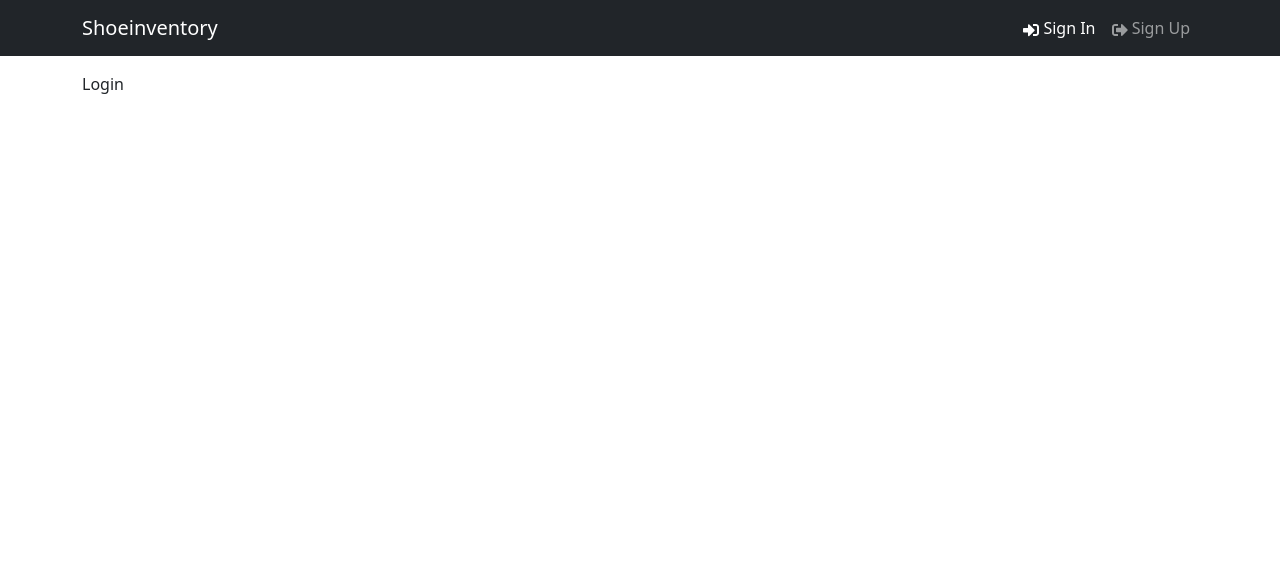
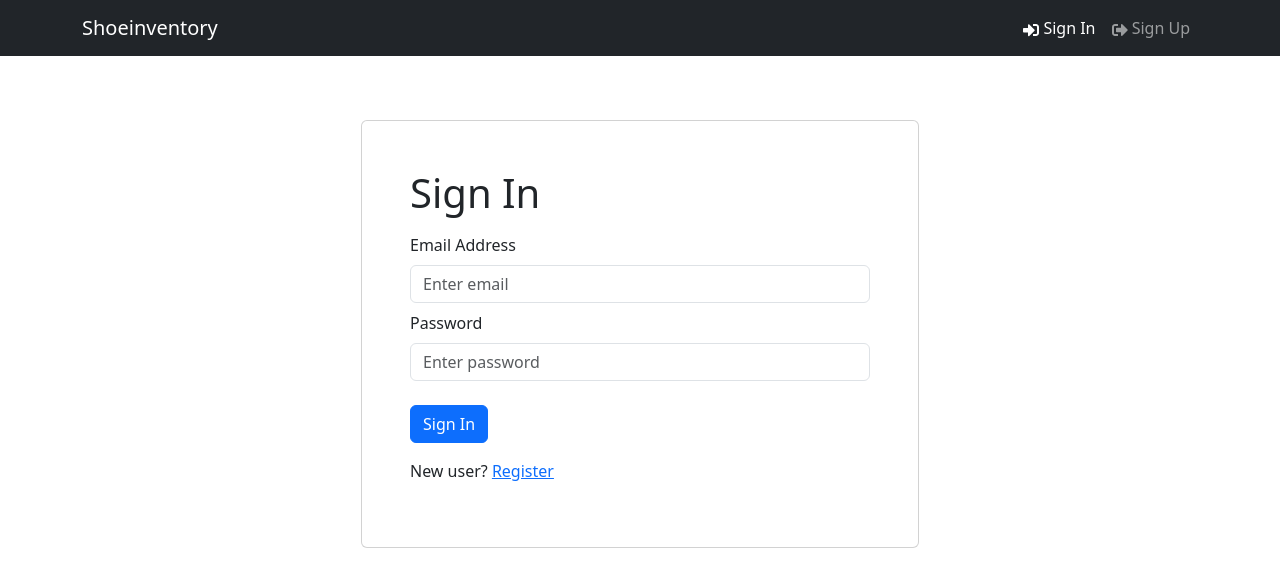
Before and after one commit to jonangeles-sanchez/Shoeventory-web, a React (Vite) app: page /login in a window 1280 px wide. Shown: the top 586 px of the page. Built offline with nearby package versions, Linux system fonts and the light colour scheme.

Commit message:
Implement Sign in form

```diff
--- a/src/pages/Login/index.jsx
+++ b/src/pages/Login/index.jsx
@@ -1,7 +1,71 @@
-import React from "react";
+import { Link, useNavigate } from "react-router-dom";
+import { Form, Button, Row, Col } from "react-bootstrap";
+import FormContainer from "../../components/FormContainer";
+// import { useLoginMutation } from "../slices/usersApiSlice";
+// import { setCredentials } from "../slices/authSlice";
+import Loader from "../../components/Loader";
 
-function Login() {
-  return <div>Login</div>;
-}
+const Login = () => {
+  const email = "";
+  const password = "";
+
+  const navigate = useNavigate();
+
+  const isLoading = false;
+
+  const submitHandler = async (e) => {
+    e.preventDefault();
+    try {
+      //const res = await login({ email, password }).unwrap();
+      //dispatch(setCredentials({ ...res }));
+      navigate("/");
+    } catch (err) {
+      console.log(err);
+    }
+  };
+
+  return (
+    <FormContainer>
+      <h1>Sign In</h1>
+
+      <Form onSubmit={submitHandler}>
+        <Form.Group className="my-2" controlId="email">
+          <Form.Label>Email Address</Form.Label>
+          <Form.Control
+            type="email"
+            placeholder="Enter email"
+            value={email}
+          ></Form.Control>
+        </Form.Group>
+
+        <Form.Group className="my-2" controlId="password">
+          <Form.Label>Password</Form.Label>
+          <Form.Control
+            type="password"
+            placeholder="Enter password"
+            value={password}
+          ></Form.Control>
+        </Form.Group>
+
+        <Button
+          disabled={isLoading}
+          type="submit"
+          variant="primary"
+          className="mt-3"
+        >
+          Sign In
+        </Button>
+      </Form>
+
+      {isLoading && <Loader />}
+
+      <Row className="py-3">
+        <Col>
+          New user? <Link to="/register">Register</Link>
+        </Col>
+      </Row>
+    </FormContainer>
+  );
+};
 
 export default Login;
```
